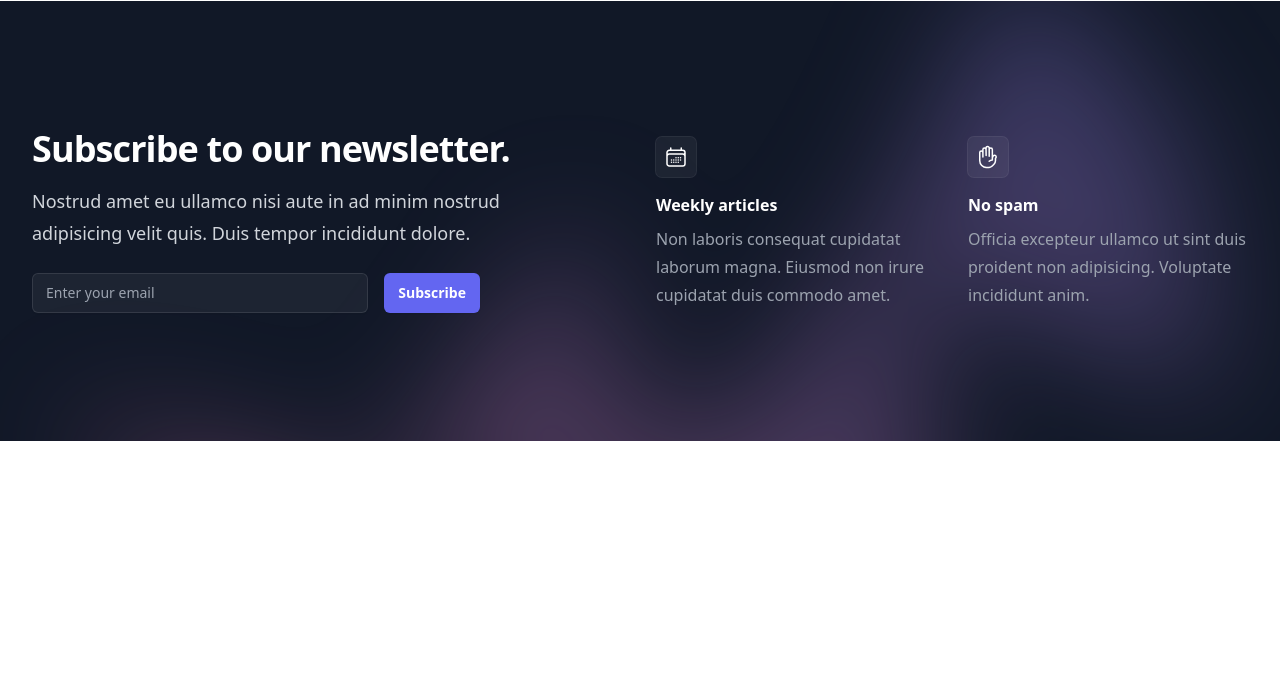
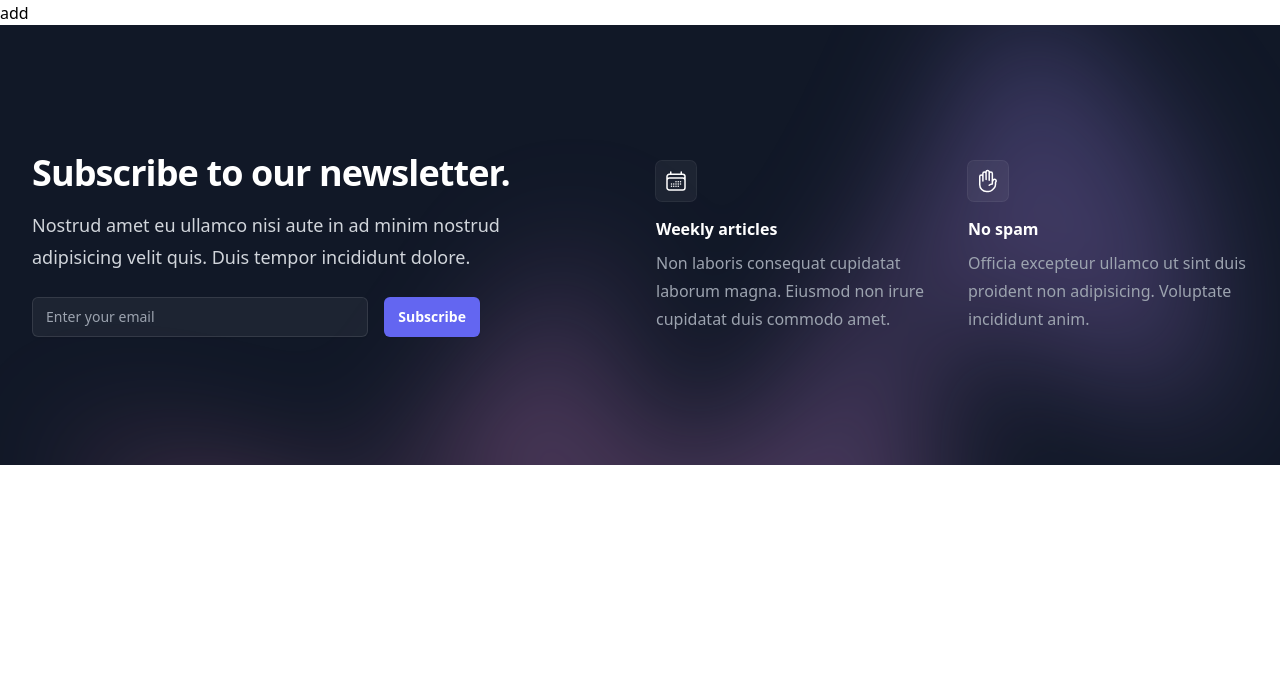
Before and after one commit to TaiChi112/Python, a Django app: page /store/1/ in a window 1280 px wide. Shown: the part 87-765 px from the top of the page. Run offline with Django 5.2, Linux system fonts and the light colour scheme; data that the repository does not hold is empty; style sheets or scripts are compiled from the project's sources; parts of the project's set-up code (start-up, migrations or seed data) failed here and were passed over.

Commit message:
fix : a little bit to fix

```diff
--- a/product_app/templates/product/product.html
+++ b/product_app/templates/product/product.html
@@ -8,4 +8,5 @@
 <h1>{{ product.name }}</h1>
 <p>{{ product.description }}</p>
 <p>Price: {{ product.price }}</p>
+<a href="{% url 'add_to_cart' id=product.id %}">add</a>
 {% endblock %}
```
